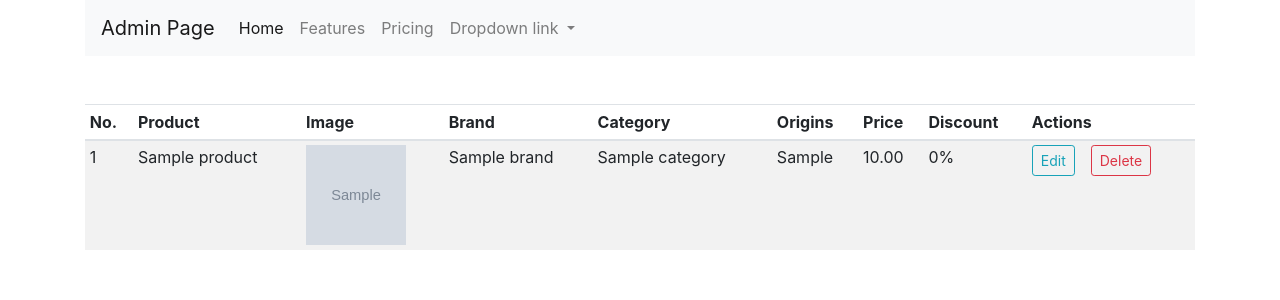
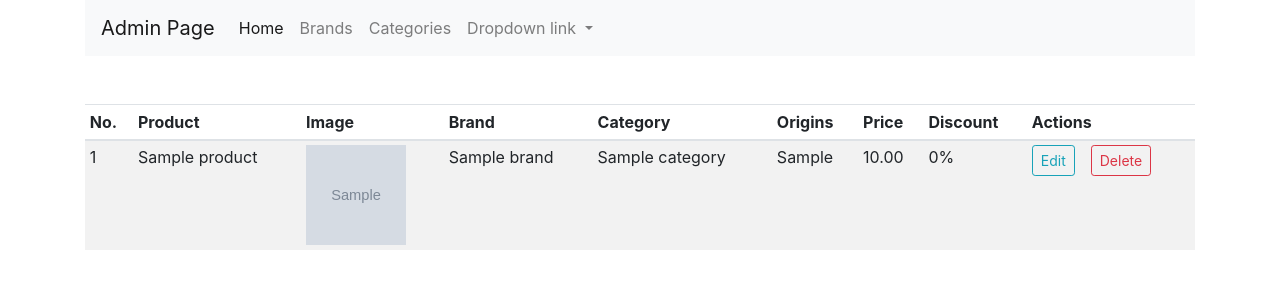
Before and after one commit to prime2911/liquor-store-ecommerce-website, a Flask app: page / in a window 1280 px wide. Shown: the top 300 px of the page. Run offline with Flask 2, Linux system fonts and the light colour scheme; the visitor is signed in with stand-in values (Sample User, id 1); tables that the repository leaves empty hold one stand-in row (values such as "Sample post"); grey boxes marked "Sample" are stand-in pictures; some libraries are stand-ins or nearby versions.

Commit message:
Updated navbars

```diff
--- a/shop/templates/admin/index.html
+++ b/shop/templates/admin/index.html
@@ -5,20 +5,20 @@
 {% include "_messages.html" %}
 <div class="container">
   <nav class="navbar navbar-expand-lg navbar-light bg-light">
-      <a class="navbar-brand" href="#">Admin Page</a>
+      <a class="navbar-brand" href="/">Admin Page</a>
       <button class="navbar-toggler" type="button" data-toggle="collapse" data-target="#navbarNavDropdown" aria-controls="navbarNavDropdown" aria-expanded="false" aria-label="Toggle navigation">
         <span class="navbar-toggler-icon"></span>
       </button>
       <div class="collapse navbar-collapse" id="navbarNavDropdown">
         <ul class="navbar-nav">
           <li class="nav-item active">
-            <a class="nav-link" href="#">Home <span class="sr-only">(current)</span></a>
+            <a class="nav-link" href="/">Home <span class="sr-only">(current)</span></a>
           </li>
           <li class="nav-item">
-            <a class="nav-link" href="#">Features</a>
+            <a class="nav-link" href="/brands">Brands</a>
           </li>
           <li class="nav-item">
-            <a class="nav-link" href="#">Pricing</a>
+            <a class="nav-link" href="/categories">Categories</a>
           </li>
           <li class="nav-item dropdown">
             <a class="nav-link dropdown-toggle" href="#" id="navbarDropdownMenuLink" role="button" data-toggle="dropdown" aria-haspopup="true" aria-expanded="false">
```
Also changed, not shown: shop/templates/admin/brands.html (+4 -4 lines), shop/templates/admin/categories.html (+4 -4 lines).
